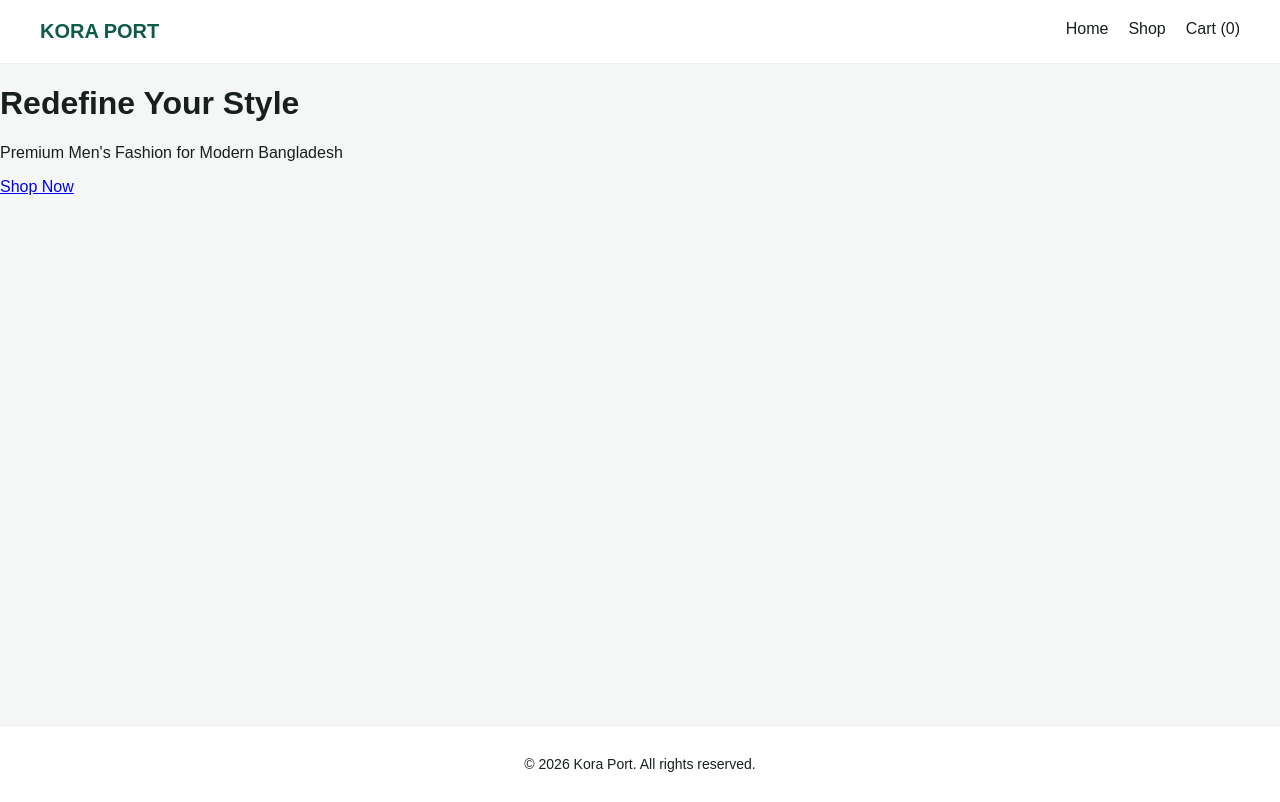
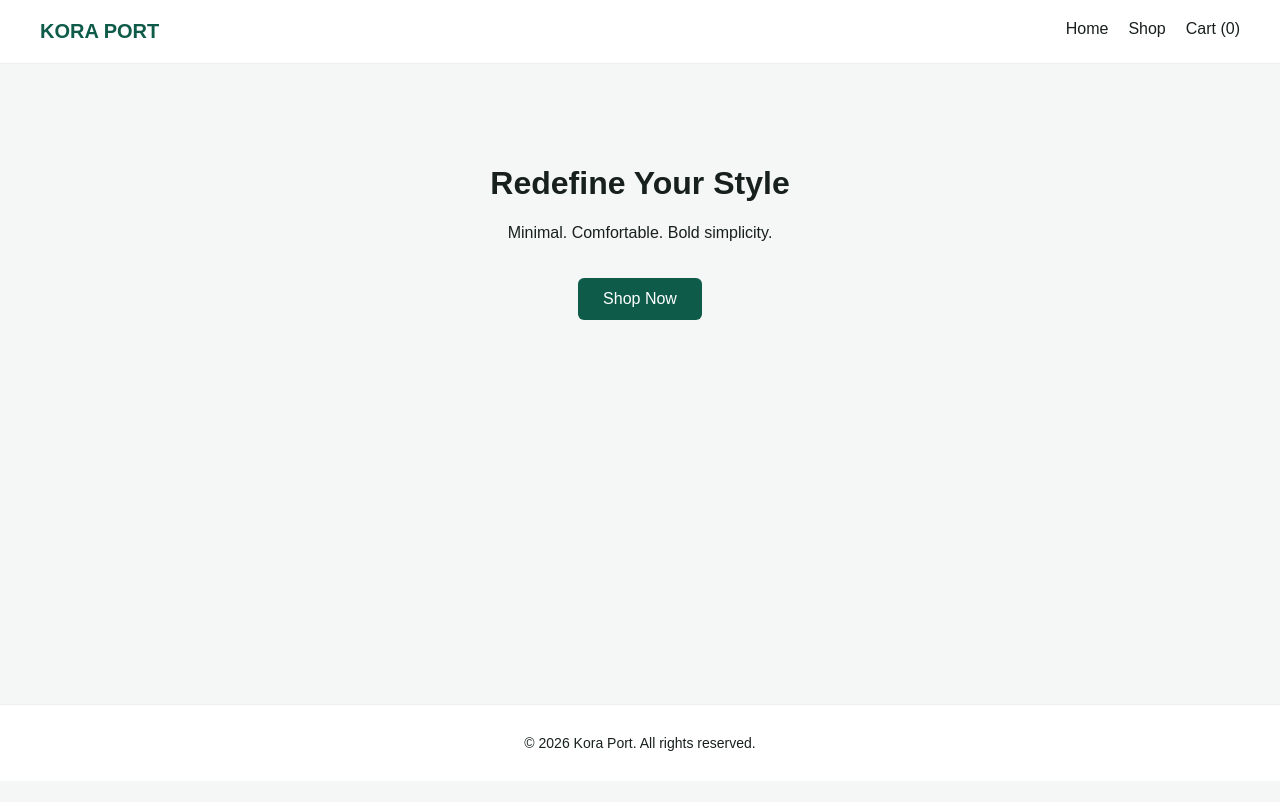
Before and after one commit to shakhawatyt71/koraport, a Next.js app: page / in a window 1280 px wide. Built offline with nearby package versions, Linux system fonts and the light colour scheme.

Commit message:
Update page.js

```diff
--- a/app/page.js
+++ b/app/page.js
@@ -1,12 +1,25 @@
+import Link from "next/link";
+
 export default function HomePage() {
   return (
-    <main className="container">
+    <div style={{ padding: "80px 40px", textAlign: "center" }}>
       <h1>Redefine Your Style</h1>
-      <p>Premium Men's Fashion for Modern Bangladesh</p>
+      <p>Minimal. Comfortable. Bold simplicity.</p>
 
-      <a href="/products" className="cta">
+      <Link
+        href="/products"
+        style={{
+          display: "inline-block",
+          marginTop: "20px",
+          padding: "12px 25px",
+          background: "#0E5B4A",
+          color: "white",
+          textDecoration: "none",
+          borderRadius: "6px"
+        }}
+      >
         Shop Now
-      </a>
-    </main>
+      </Link>
+    </div>
   );
 }
```
